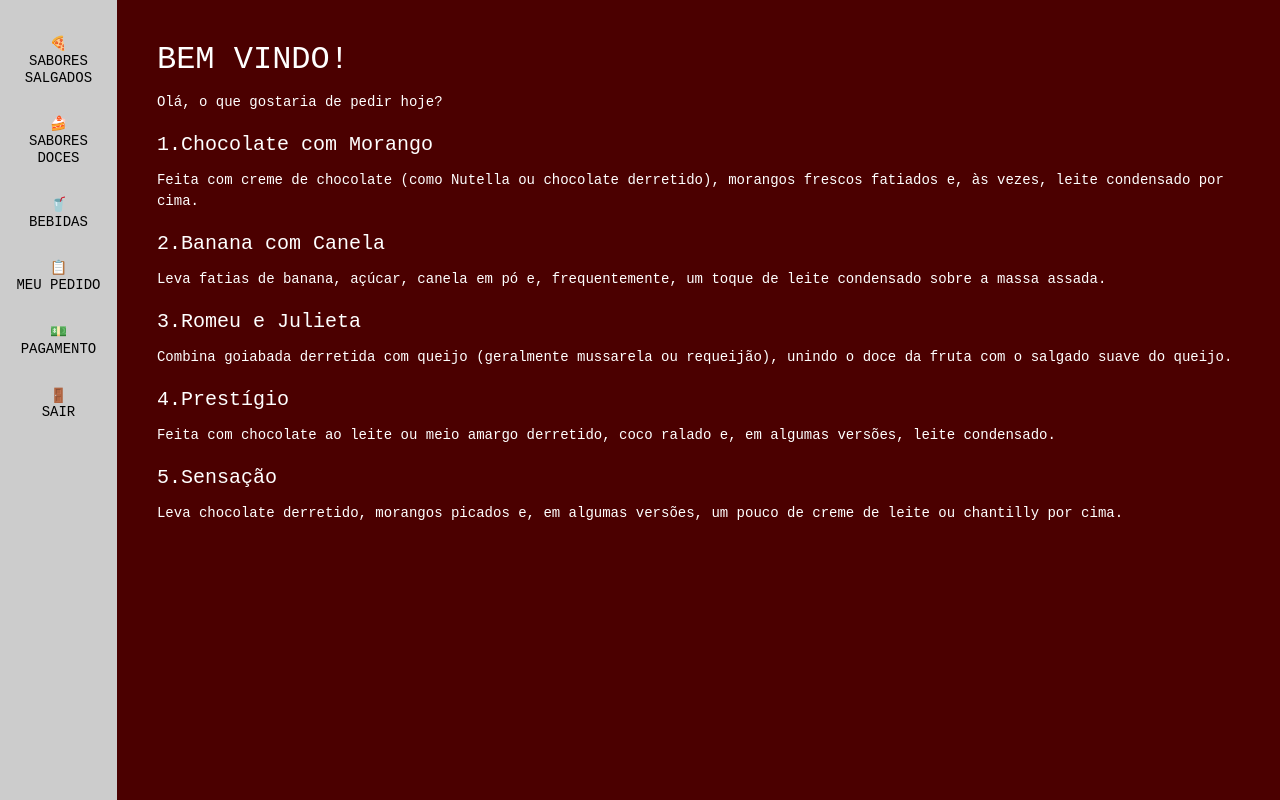
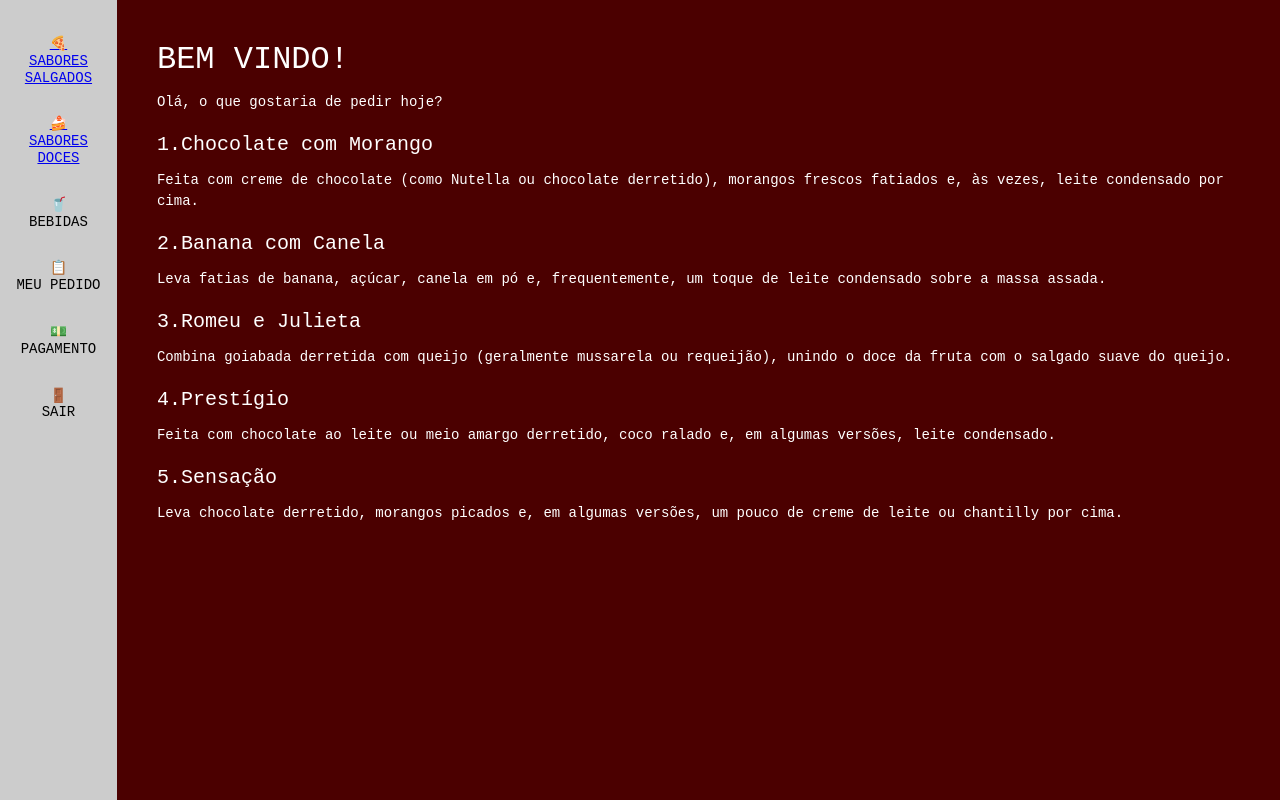
Before and after one commit to Thiagor22/londrinense-tech, a plain HTML site: page sabores_doce.html in a window 1280 px wide. Drawn offline with Linux system fonts and the light colour scheme.

Commit message:
Update sabores_doce.html

```diff
--- a/sabores_doce.html
+++ b/sabores_doce.html
@@ -11,8 +11,8 @@
     <div class="container">
         <nav class="sidebar">
             <ul>
-                <li>🍕<br>SABORES SALGADOS</li>
-                <li>🍰<br>SABORES DOCES</li>
+                <a href="sabores_salgados.html"><li>🍕<br>SABORES SALGADOS</li></a>
+                <a href="sabores_doce.html"><li>🍰<br>SABORES DOCES</li></a>
                 <li>🥤<br>BEBIDAS</li>
                 <li>📋<br>MEU PEDIDO</li>
                 <li>💵<br>PAGAMENTO</li>
```
